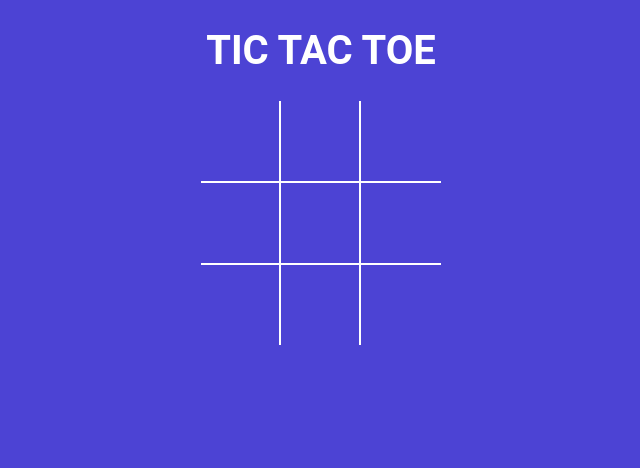
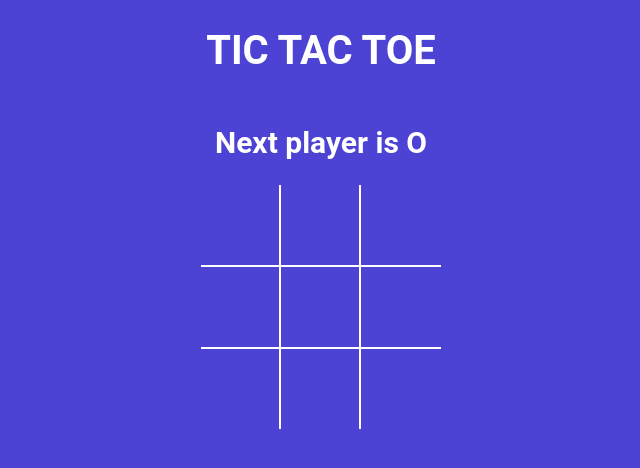
Before and after one commit to xiibrightside/tictactoe, a React (Vite) app: page / in a window 1280 px wide. Shown: the top 468 px of the page, without its empty margins (319-959 px from the left). Built offline with nearby package versions, Linux system fonts and the light colour scheme; the HTML template or start-up script is replaced by a standard one.

Commit message:
winner calc, lift state

```diff
--- a/index.html
+++ b/index.html
@@ -1,7 +1,7 @@
 <!DOCTYPE html>
 <html>
   <head>
-    <title>ZeeROW - KaaTAA</title>
+    <title>Nimrod's Game</title>
   </head>
   <body>
     <div id="root"></div>
--- a/src/App.jsx
+++ b/src/App.jsx
@@ -1,14 +1,40 @@
-import React from 'react';
+import React, { useState } from 'react';
 import Board from './components/Board';
+import { calculateWinner } from './helpers';
 import './Styles/root.scss';
 
-function App() {
+const App = () => {
+  const [board, setBoard] = useState(Array(9).fill(null));
+  const [isXNext, setIsXNext] = useState(false);
+
+  const winner = calculateWinner(board);
+
+  const message = winner
+    ? `Winner is ${winner}`
+    : `Next player is ${isXNext ? 'X' : 'O'}`;
+
+  const handleSquareClick = position => {
+    if (board[position] || winner) {
+      return;
+    }
+    setBoard(prev => {
+      return prev.map((square, pos) => {
+        if (pos === position) {
+          return isXNext ? 'X' : 'O';
+        }
+        return square;
+      });
+    });
+    setIsXNext(prev => !prev);
+  };
+
   return (
     <div className="app">
       <h1>TIC TAC TOE</h1>
-      <Board />
+      <h2>{message}</h2>
+      <Board board={board} handleSquareClick={handleSquareClick} />
     </div>
   );
-}
+};
 
 export default App;
--- a/src/components/Board.jsx
+++ b/src/components/Board.jsx
@@ -1,25 +1,7 @@
-import React, { useState } from 'react';
+import React from 'react';
 import Square from './Square';
 
-const Board = () => {
-  const [board, setBoard] = useState(Array(9).fill(null));
-  const [isXNext, setIsXNext] = useState(false);
-
-  const handleSquareClick = position => {
-    if (board[position]) {
-      return;
-    }
-    setBoard(prev => {
-      return prev.map((square, pos) => {
-        if (pos === position) {
-          return isXNext ? 'X' : 'O';
-        }
-        return square;
-      });
-    });
-    setIsXNext(prev => !prev);
-  };
-
+const Board = ({ board, handleSquareClick }) => {
   const renderSquare = position => {
     return (
       <Square
--- /dev/null
+++ b/src/helpers.jsx
@@ -0,0 +1,19 @@
+export function calculateWinner(squares) {
+  const lines = [
+    [0, 1, 2],
+    [3, 4, 5],
+    [6, 7, 8],
+    [0, 3, 6],
+    [1, 4, 7],
+    [2, 5, 8],
+    [0, 4, 8],
+    [2, 4, 6],
+  ];
+  for (let i = 0; i < lines.length; i++) {
+    const [a, b, c] = lines[i];
+    if (squares[a] && squares[a] === squares[b] && squares[a] === squares[c]) {
+      return squares[a];
+    }
+  }
+  return null;
+}
```
